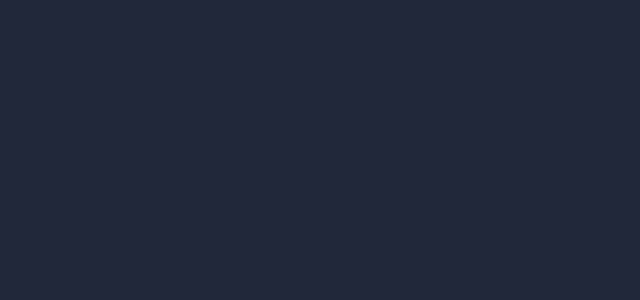
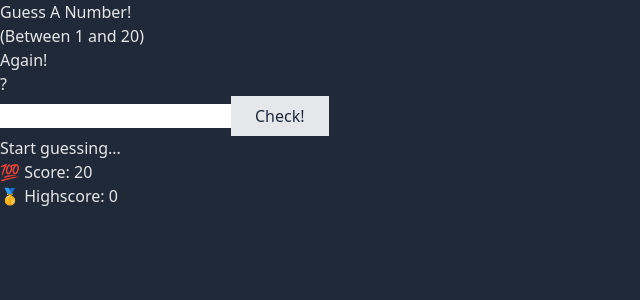
Before and after one commit to chrisvo81/guess-number-game, a React (Create React App) app: page / in a window 1280 px wide. Shown: the top 300 px of the page, without its empty margins (0-640 px from the left). Built offline with nearby package versions, Linux system fonts and the light colour scheme.

Commit message:
Add basic container for header and game board no style

```diff
--- a/src/App.tsx
+++ b/src/App.tsx
@@ -1,8 +1,25 @@
 import './App.css';
 import GameBoard from './components/GameBoard';
+import Header from './components/Header';
 
-function App() {
-	return <GameBoard />;
-}
+const App = () => {
+	// const {
+	// 	correctNumber,
+	// 	guessedNumber,
+	// 	score,
+	// 	message,
+	// 	setMessage,
+	// 	setGuessedNumber,
+	// 	setCorrectNumber,
+	// 	setScore,
+	// } = useStore(useGameStore);
+
+	return (
+		<>
+			<Header />
+			<GameBoard />
+		</>
+	);
+};
 
 export default App;
--- a/src/components/GameBoard.tsx
+++ b/src/components/GameBoard.tsx
@@ -1,23 +1,40 @@
 import * as React from 'react';
-import { useState } from 'react';
 import { useStore } from 'zustand';
 
 import { useGameStore } from '../store';
 
 const GameBoard: React.FC = () => {
-	// destructing store
-	const {
-		correctNumber,
-		guessedNumber,
-		score,
-		message,
-		setMessage,
-		setGuessedNumber,
-		setCorrectNumber,
-		setScore,
-	} = useStore(useGameStore);
+	const { guessedNumber, message, score, setGuessedNumber } =
+		useStore(useGameStore);
 
-	return <></>;
+	return (
+		<main>
+			<section>
+				<input
+					type='number'
+					value={guessedNumber ?? ''}
+					onChange={(e) => setGuessedNumber(parseInt(e.target.value))}
+				/>
+				<button
+					className='btn'
+					onClick={() => {
+						// TODO: Logic for checking the guessedNumber goes here
+					}}
+				>
+					Check!
+				</button>
+			</section>
+			<section>
+				<p>{message.text}</p>
+				<p>
+					💯 Score: <span>{score}</span>
+				</p>
+				<p>
+					🥇 Highscore: <span>0</span>
+				</p>
+			</section>
+		</main>
+	);
 };
 
 export default GameBoard;
--- /dev/null
+++ b/src/components/Header.tsx
@@ -0,0 +1,20 @@
+import * as React from 'react';
+import { useStore } from 'zustand';
+
+import { useGameStore } from '../store';
+
+const Header: React.FC = () => {
+	const { guessedNumber, correctNumber, setCorrectNumber } =
+		useStore(useGameStore);
+
+	return (
+		<header>
+			<h1>Guess A Number!</h1>
+			<p>(Between 1 and 20)</p>
+			<button onClick={setCorrectNumber}>Again!</button>
+			<div>{guessedNumber === correctNumber ? correctNumber : '?'}</div>
+		</header>
+	);
+};
+
+export default Header;
```
